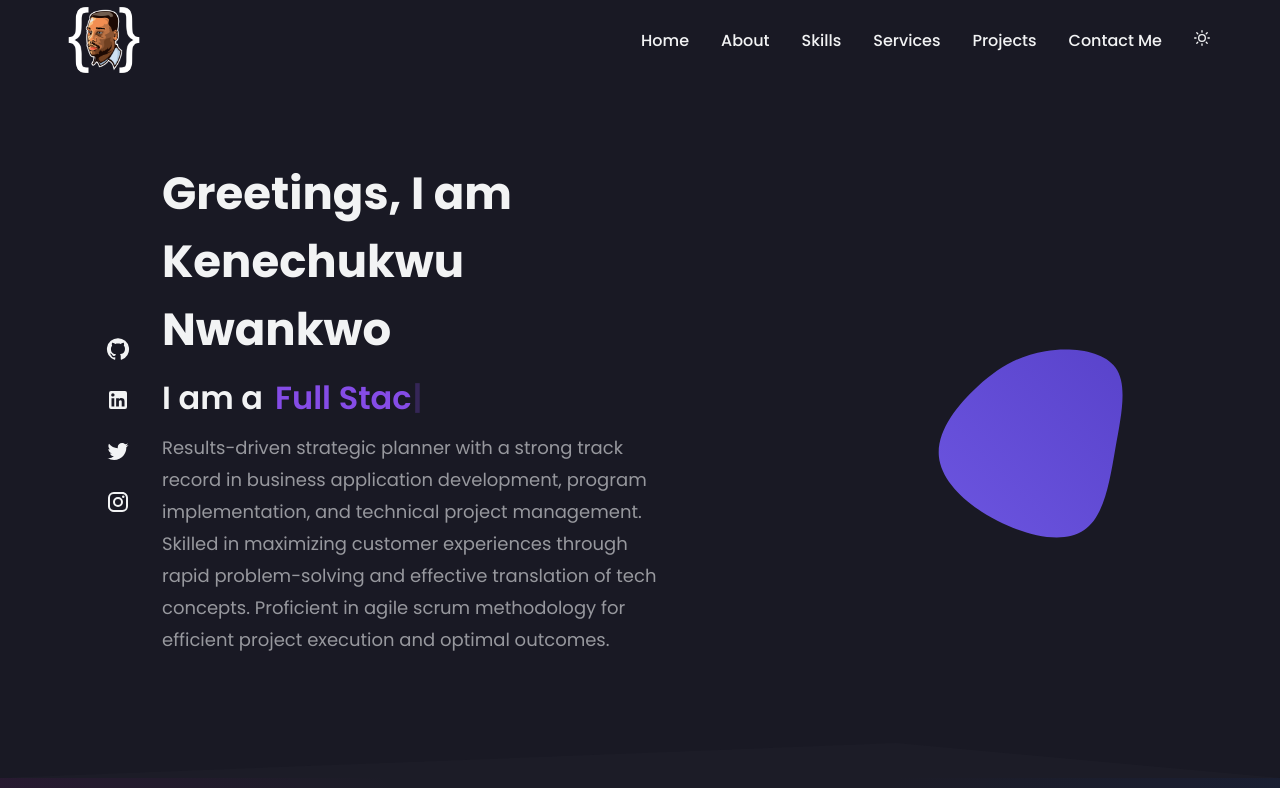
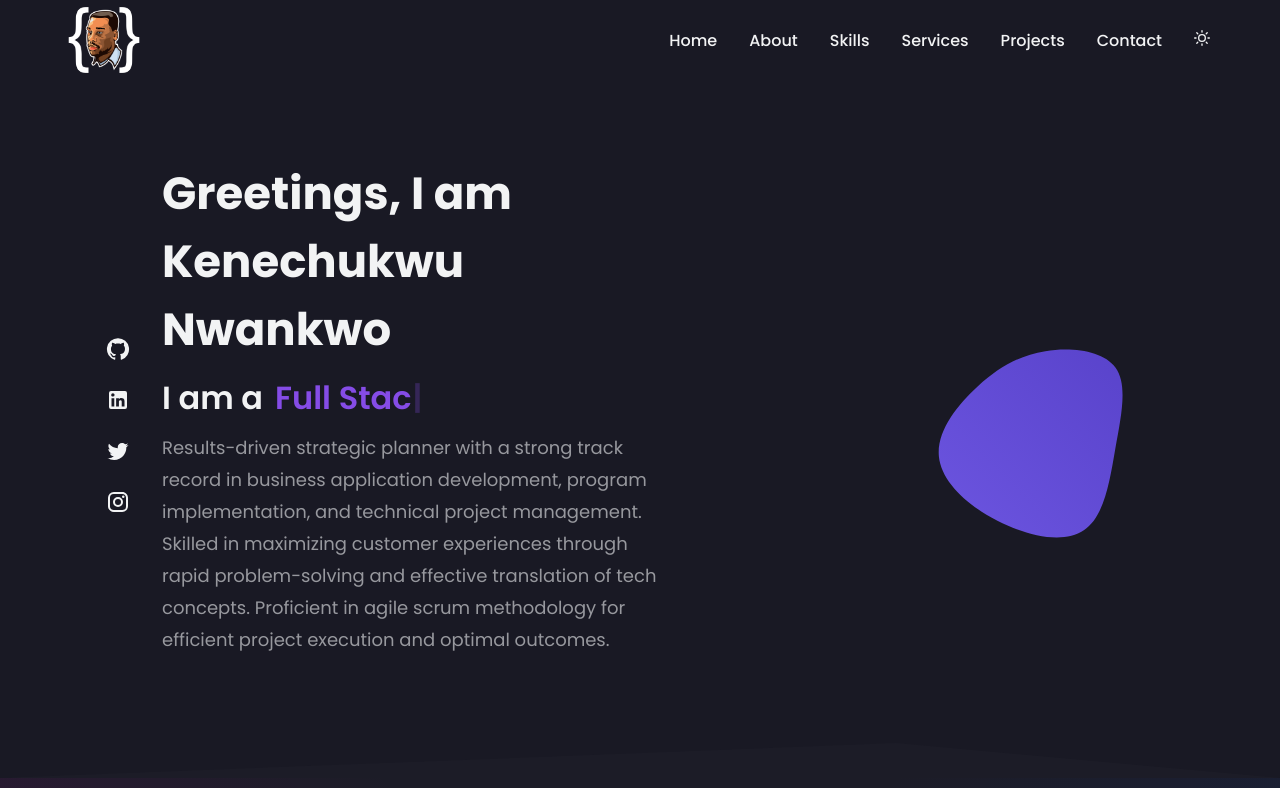
Before and after one commit to kin018/kin018dev, a React (Create React App) app in the folder portfolio/: page / in a window 1280 px wide. Shown: the top 788 px of the page. Built offline with nearby package versions, Linux system fonts and the light colour scheme.

Commit message:
updated Contact name

```diff
--- a/portfolio/src/components/Navbar.jsx
+++ b/portfolio/src/components/Navbar.jsx
@@ -26,7 +26,7 @@ function Navbar({ toggleTheme, isDarkTheme }) {
           Projects
         </StyledNavLink>
         <StyledNavLink as={NavLink} to="/contact">
-          Contact Me
+          Contact
         </StyledNavLink>
         <ThemeIcon toggleTheme={toggleTheme} isDarkTheme={isDarkTheme} />
       </NavbarContainer>
```
